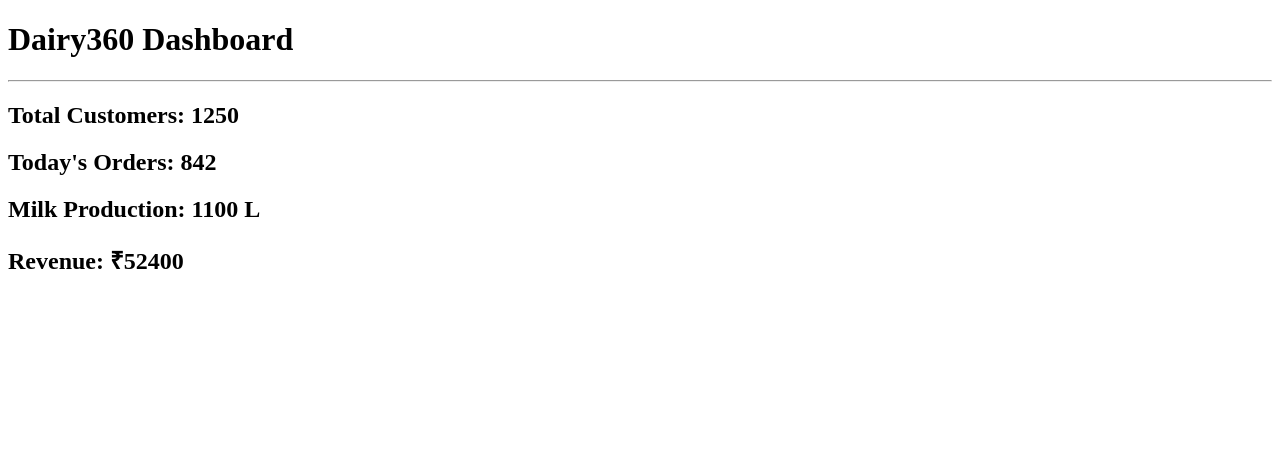
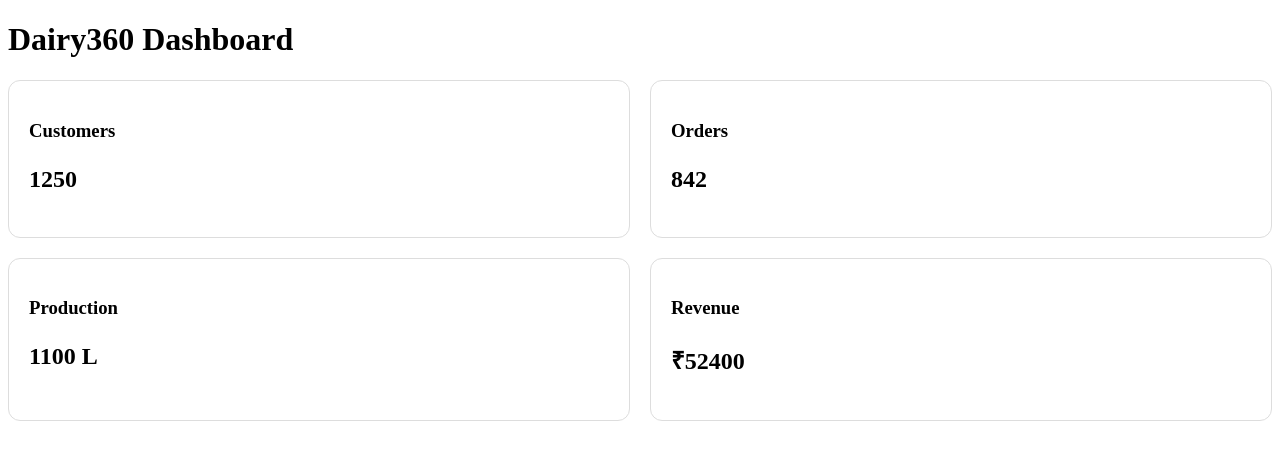
Before and after one commit to Ravitejhegde/dairy360-Enterprise-Dairy-Production-Delivery-Management-System, an Angular app: page / in a window 1280 px wide. Shown: the top 460 px of the page. Built offline with nearby package versions, Linux system fonts and the light colour scheme.

Commit message:
Add dashboard KPI cards

```diff
--- a/src/app/features/admin/dashboard/dashboard.css
+++ b/src/app/features/admin/dashboard/dashboard.css
@@ -0,0 +1,21 @@
+.dashboard-cards {
+  display: grid;
+  grid-template-columns: repeat(2, 1fr);
+  gap: 20px;
+  margin-top: 20px;
+}
+
+.card {
+  padding: 20px;
+  border: 1px solid #ddd;
+  border-radius: 12px;
+}
+
+.card h3 {
+  margin-bottom: 10px;
+}
+
+.card p {
+  font-size: 24px;
+  font-weight: bold;
+}
--- a/src/app/features/admin/dashboard/dashboard.html
+++ b/src/app/features/admin/dashboard/dashboard.html
@@ -1,11 +1,25 @@
 <h1>Dairy360 Dashboard</h1>
 
-<hr>
+<div class="dashboard-cards">
 
-<h2>Total Customers: {{ customerCount }}</h2>
+  <div class="card">
+    <h3>Customers</h3>
+    <p>{{ customerCount }}</p>
+  </div>
 
-<h2>Today's Orders: {{ todayOrderCount }}</h2>
+  <div class="card">
+    <h3>Orders</h3>
+    <p>{{ todayOrderCount }}</p>
+  </div>
 
-<h2>Milk Production: {{ dailyMilkProductionLiters }} L</h2>
+  <div class="card">
+    <h3>Production</h3>
+    <p>{{ dailyMilkProductionLiters }} L</p>
+  </div>
 
-<h2>Revenue: ₹{{ todayRevenueAmount }}</h2>
+  <div class="card">
+    <h3>Revenue</h3>
+    <p>₹{{ todayRevenueAmount }}</p>
+  </div>
+
+</div>
```
